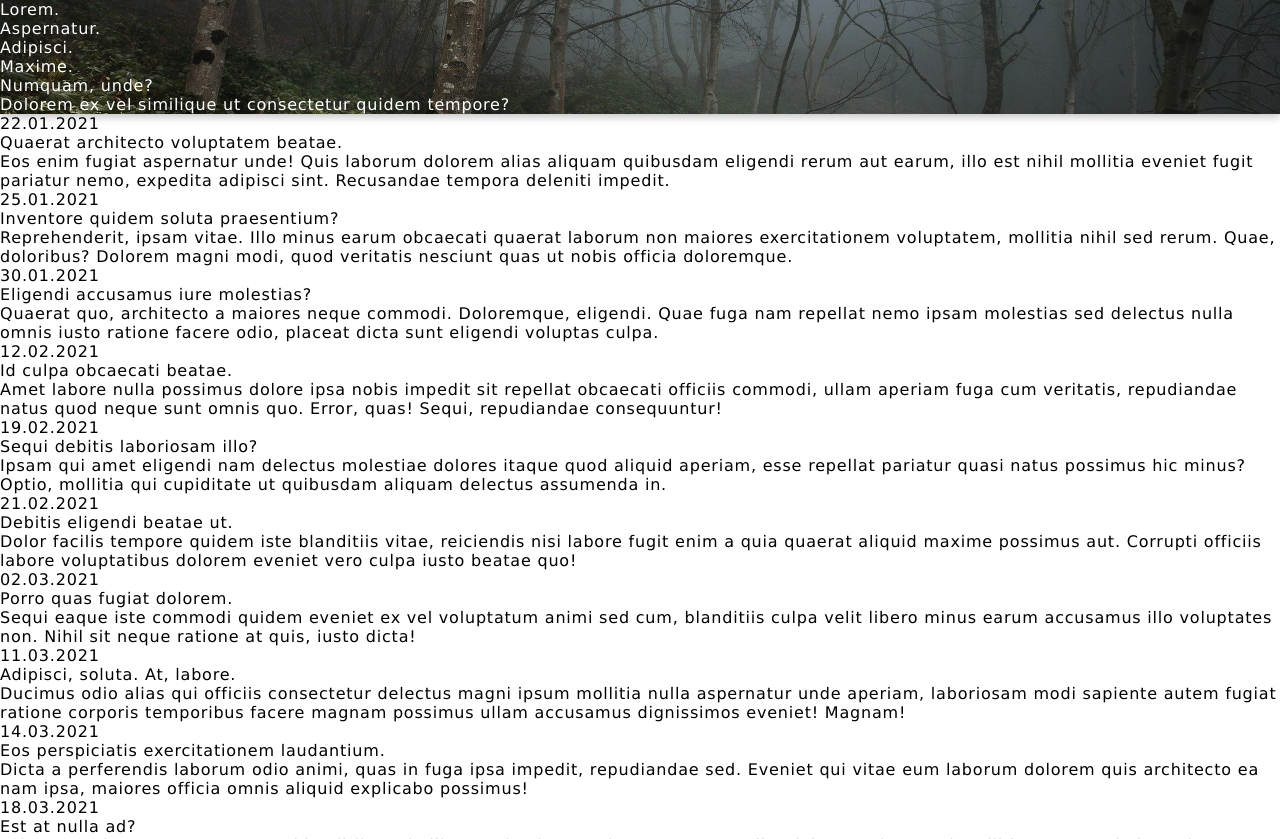
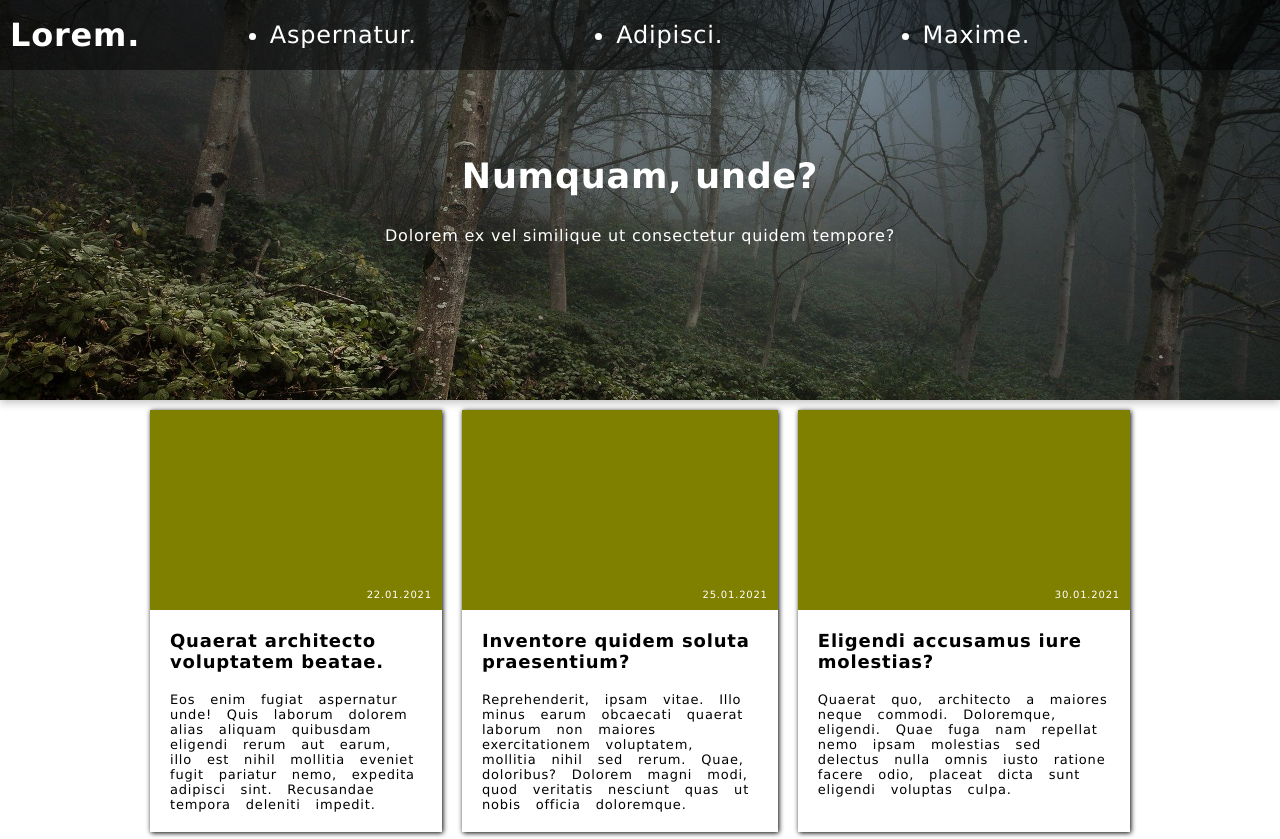
Before and after one commit to Danrejk/UG-Wstep-do-technologii-Web-LAB, a plain HTML site: page lab05/zad_06.html in a window 1280 px wide. Shown: the top 839 px of the page. Drawn offline with nearby package versions, Linux system fonts and the light colour scheme; files that its build step writes are made by us from their sources.

Commit message:
feat(Lab05): complete the last task

```diff
--- a/lab05/zad_06.scss
+++ b/lab05/zad_06.scss
@@ -14,4 +14,97 @@ header {
   background-size: cover;
   background-position: center;
   box-shadow: rgba(0, 0, 0, 0.24) 0px 3px 8px;
+  height: 400px;
+
+
+    .nav{
+        position: fixed;
+        background-color: rgba(0,0,0,0.5);
+        display: flex;
+        flex-direction: row;
+        width: 100%;
+        height: 50px;
+        align-items: center;
+        padding: 10px;
+        z-index: 1;
+
+        .header{
+            position: absolute;
+            font-size: xx-large;
+            font-weight: bold;
+        }
+
+        .nav-items{
+            width: 75%;
+            display: flex;
+            justify-content: space-around;
+            font-size: x-large;
+            margin: auto;
+        }
+    }
+
+    .box{
+        width: 100%;
+        height: 100%;
+        align-items: center;
+        justify-content: center;
+        display: flex;
+        flex-direction: column;
+        top: 200px;
+        gap: 30px;
+
+        .title{
+            font-size: 35px;
+            font-weight: bolder;
+        }
+    }
 }
+
+.items{
+    display: grid;
+    grid-template-columns: auto auto auto auto auto auto;
+    width: 1000px;
+    margin: auto;
+
+    .item{
+        grid-column: span 2;
+        box-shadow: black 1px 1px 5px;
+        margin: 10px;
+
+        .image{
+            background-color: olive;
+            width: 100%;
+            height: 200px;
+            position: relative;
+
+            .date{
+                position: absolute;
+                bottom: 0;
+                right: 0;
+                margin: 10px;
+                color: white;
+                font-size: x-small;
+            }
+        }
+
+        .title{
+            font-weight: bold;
+            font-size: large;
+            padding: 20px;
+            padding-bottom: 0px;
+        }
+
+        .description{
+            padding: 20px;
+            word-spacing: 10px;
+            font-size: small;
+        }
+
+        &:nth-last-child(2){
+            grid-column: span 3;
+        }
+        &:nth-last-child(1){
+            grid-column: span 3;
+        }
+    }
+}
```
